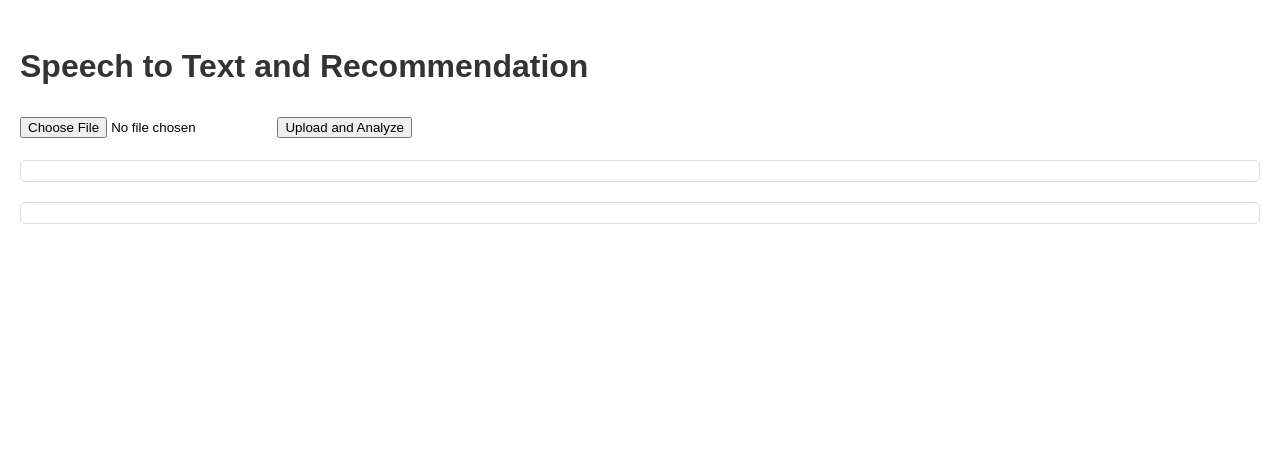
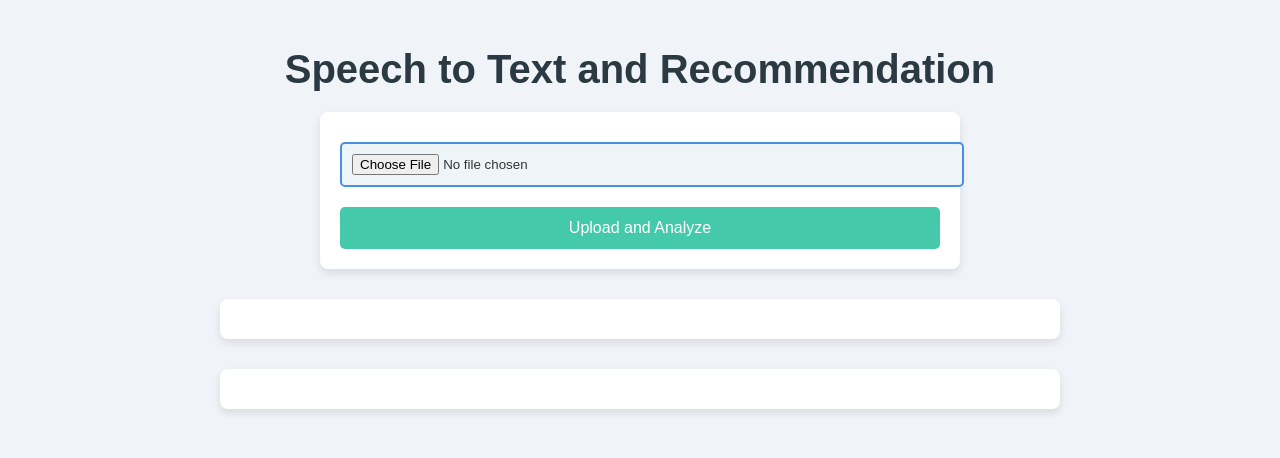
Before and after one commit to IshitaGrover23/PaidAWS2, a Django app: page /recommender/speech/ in a window 1280 px wide. Shown: the top 458 px of the page. Run offline with Django 4.2, Linux system fonts and the light colour scheme.

Commit message:
Update speech.html

```diff
--- a/OJT-team3/recommender/templates/recommender/speech.html
+++ b/OJT-team3/recommender/templates/recommender/speech.html
@@ -7,27 +7,106 @@
     <style>
         body {
             font-family: Arial, sans-serif;
-            line-height: 1.6;
+            background-color: #f0f4f8;
+            color: #333;
             margin: 0;
             padding: 20px;
         }
-        h1, h2 {
+
+        h1 {
+            color: #2b3a42;
+            text-align: center;
+            font-size: 2.5em;
+            margin-bottom: 20px;
+        }
+
+        h2 {
+            color: #4a90e2;
+            font-size: 1.8em;
+            margin-bottom: 15px;
+        }
+
+        form {
+            max-width: 600px;
+            margin: 0 auto;
+            background-color: #ffffff;
+            padding: 20px;
+            border-radius: 8px;
+            box-shadow: 0 4px 8px rgba(0, 0, 0, 0.1);
+        }
+
+        input[type="file"] {
+            display: block;
+            margin: 10px 0 20px 0;
+            width: 100%;
+            padding: 10px;
+            border: 2px solid #4a90e2;
+            border-radius: 5px;
+            background-color: #eef5f9;
+        }
+
+        button {
+            background-color: #45c9ab;
+            color: white;
+            border: none;
+            padding: 12px 20px;
+            font-size: 16px;
+            border-radius: 5px;
+            cursor: pointer;
+            width: 100%;
+            transition: background-color 0.3s ease;
+        }
+
+        button:hover {
+            background-color: #3ba18c;
+        }
+
+        #transcription-output, #recommendations-output {
+            max-width: 800px;
+            margin: 30px auto;
+            padding: 20px;
+            background-color: #ffffff;
+            border-radius: 8px;
+            box-shadow: 0 4px 8px rgba(0, 0, 0, 0.1);
+        }
+
+        .prediction-item {
+            background-color: #f9f9f9;
+            border-radius: 8px;
+            padding: 15px;
+            margin-bottom: 20px;
+            box-shadow: 0 3px 6px rgba(0, 0, 0, 0.05);
+        }
+
+        .prediction-item h3 {
+            color: #e74c3c;
+            font-size: 1.5em;
+            margin-bottom: 10px;
+        }
+
+        .prediction-item p {
+            margin: 8px 0;
+            color: #555;
+        }
+
+        .prediction-item strong {
             color: #333;
         }
-        #speech-form {
-            margin-bottom: 20px;
-        }
-        #transcription-output, #recommendations-output {
-            margin-top: 20px;
-            padding: 10px;
-            border: 1px solid #ddd;
-            border-radius: 5px;
-        }
-        .prediction-item {
-            margin-bottom: 20px;
-            padding: 10px;
-            background-color: #f9f9f9;
-            border-radius: 5px;
+
+        /* Small screen adjustments */
+        @media (max-width: 768px) {
+            h1 {
+                font-size: 2em;
+            }
+
+            form, #transcription-output, #recommendations-output {
+                padding: 15px;
+            }
+
+            button {
+                font-size: 14px;
+                padding: 10px;
+            }
         }
     </style>
 </head>
@@ -38,6 +117,7 @@
         <input type="file" name="audio" accept="audio/*">
         <button type="submit">Upload and Analyze</button>
     </form>
+
     <div id="transcription-output"></div>
     <div id="recommendations-output"></div>
 
```
